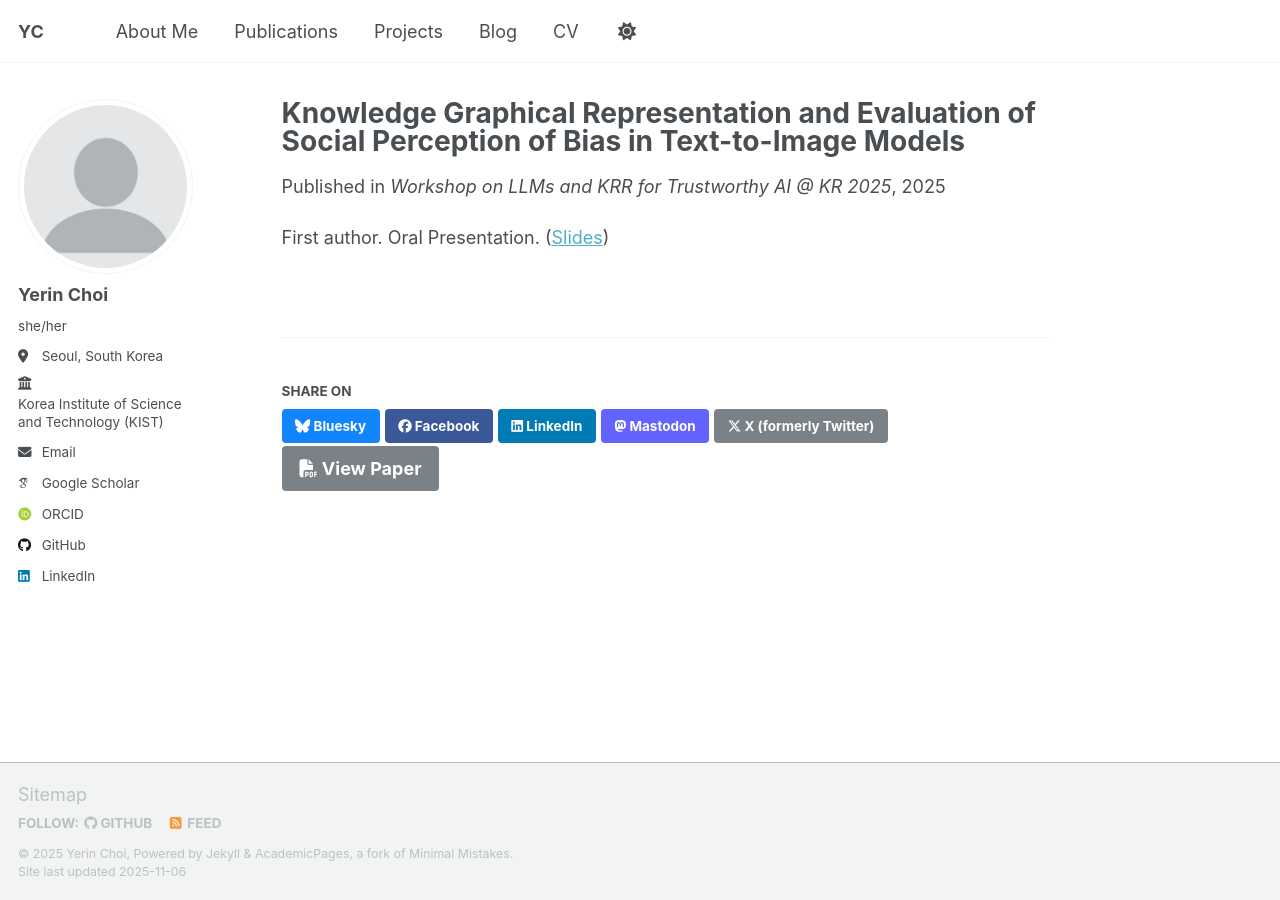
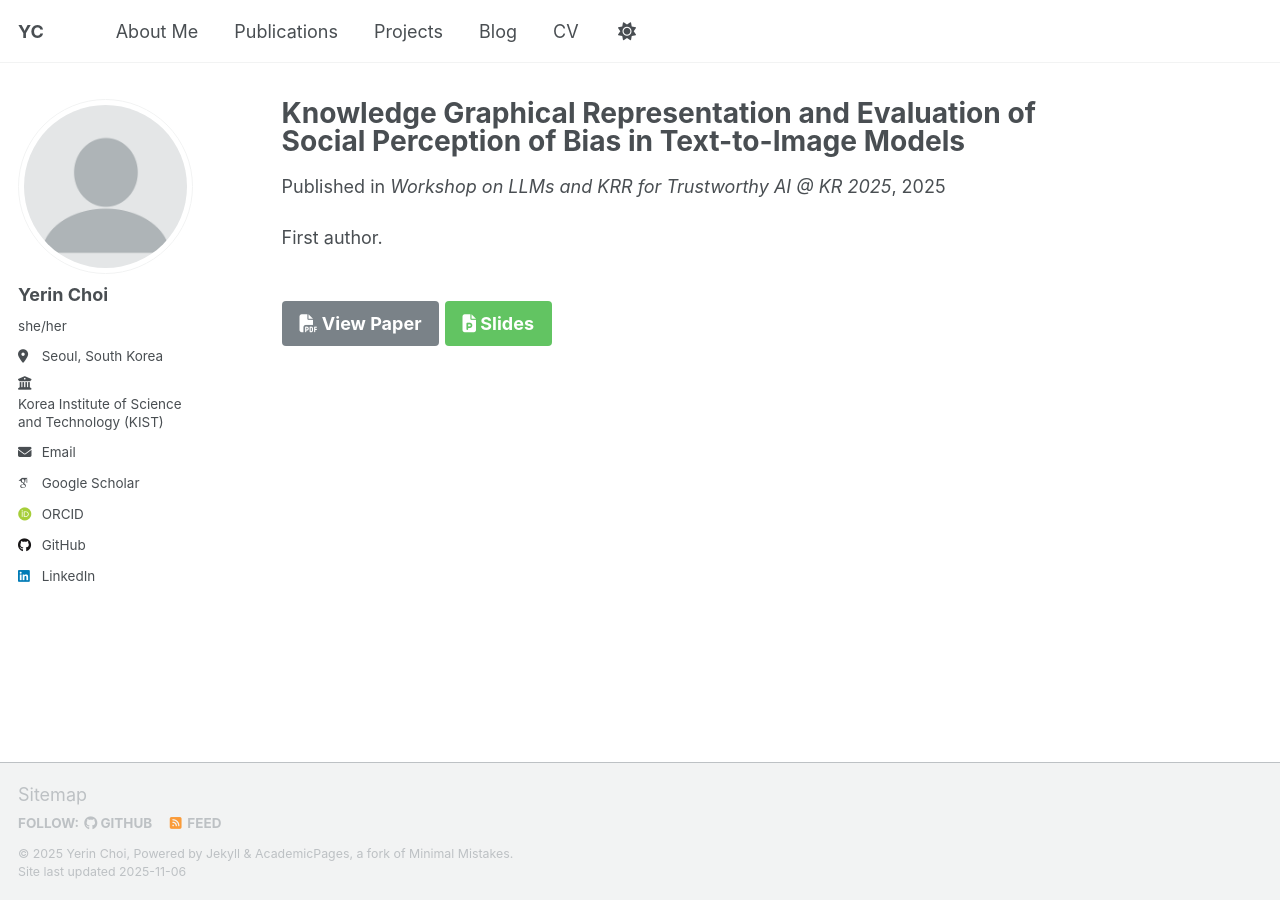
Before and after one commit to lakahaga/lakahaga.github.io, a Jekyll site: the page built from _publications/2025-knowledge-graph-bias.md, in a window 1280 px wide. Built offline with Jekyll 4.4.1, drawn with Linux system fonts in a browser that asks for light colours; some web fonts are replaced; a script that is not in the unit is left out.

Commit message:
Update 2025-knowledge-graph-bias.md

```diff
--- a/_publications/2025-knowledge-graph-bias.md
+++ b/_publications/2025-knowledge-graph-bias.md
@@ -7,6 +7,9 @@ excerpt: 'Yerin Choi, Seungyeon Ji, Jiwon Kim, Hong Kyu Kim, Kyungjoon Oh, Mi Li
 date: 2025-11-13
 venue: "Workshop on LLMs and KRR for Trustworthy AI @ KR 2025"
 paperurl: "https://openreview.net/pdf?id=9jla4qgmTP"
+slides: "/files/kr2025_ppt.pdf"
+share: false
+pagination: false
 ---
 
-First author. Oral Presentation. ([Slides](/files/kr2025_ppt.pdf))
+First author.
```
